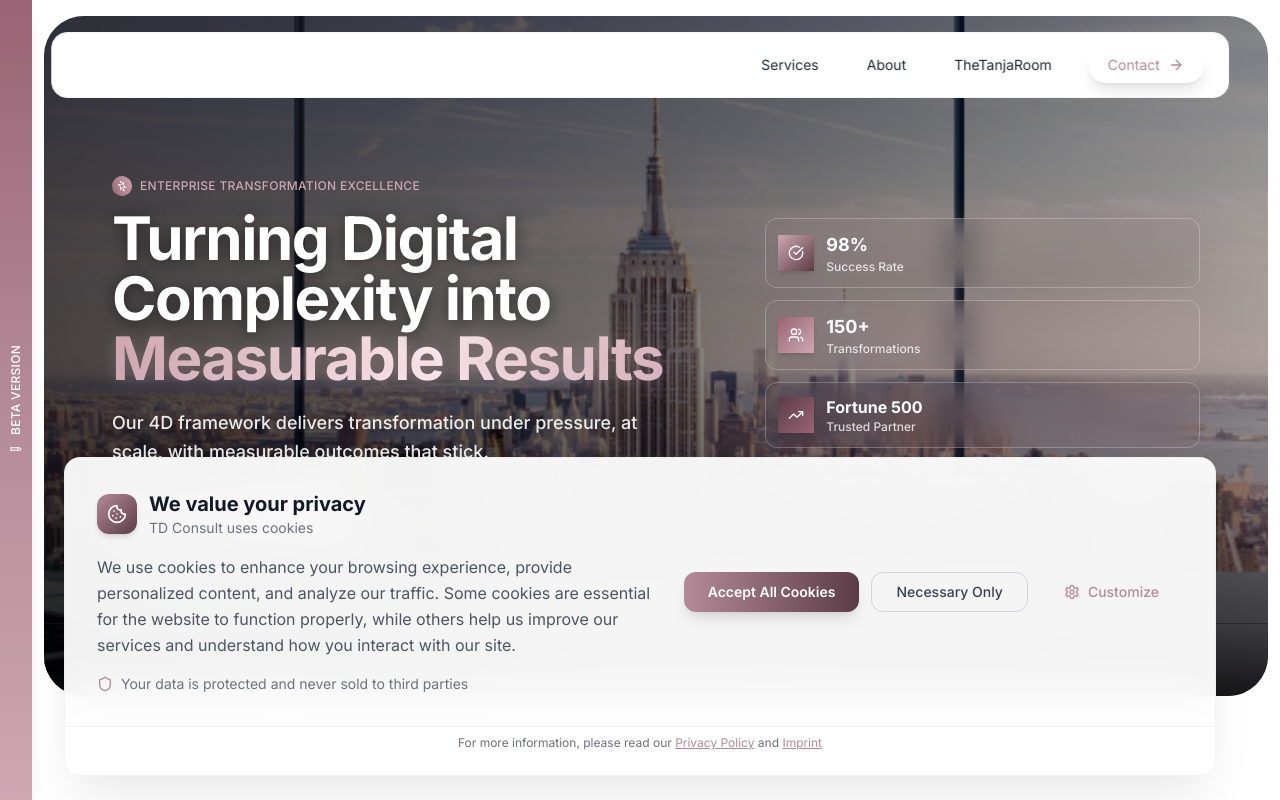
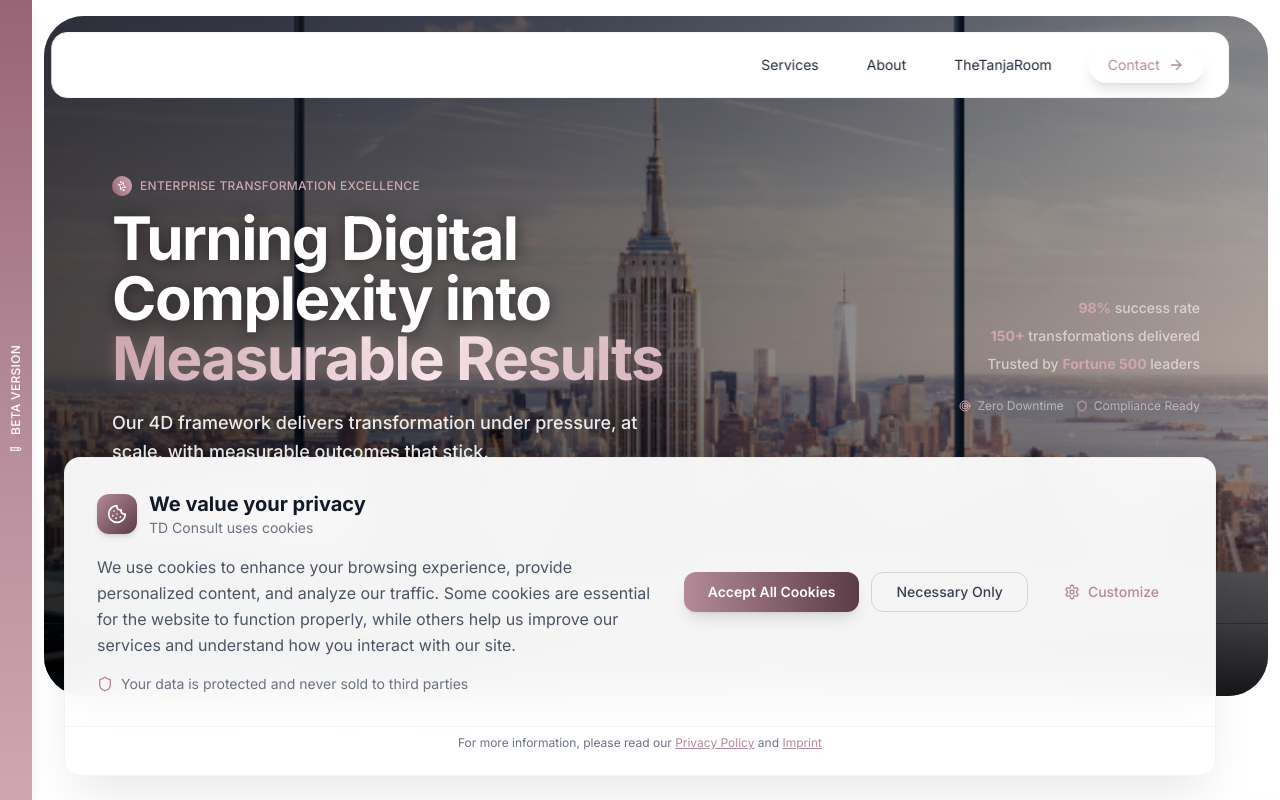
Before and after one commit to cxspectre/business-website, a Next.js app: page / in a window 1280 px wide. Shown: the top 800 px of the page. Built offline with nearby package versions, Linux system fonts and the light colour scheme; grey boxes are pictures that could not be loaded.

Commit message:
Simplify hero stats to subtle text-based format - remove competing glassmorphism cards for cleaner composition

```diff
--- a/components/hero.tsx
+++ b/components/hero.tsx
@@ -121,81 +121,40 @@ const Hero = () => {
             initial={{ opacity: 0, x: 50 }}
             animate={{ opacity: 1, x: 0 }}
             transition={{ duration: 1, delay: 0.4, ease: [0.23, 1, 0.32, 1] }}
-            className="lg:col-span-5 space-y-3"
+            className="lg:col-span-5 flex flex-col justify-center items-end"
           >
+            {/* Subtle inline stats */}
             <motion.div
-              initial={{ opacity: 0, y: 20, scale: 0.9 }}
-              animate={{ opacity: 1, y: 0, scale: 1 }}
-              transition={{ delay: 0.6, duration: 0.6, ease: [0.23, 1, 0.32, 1] }}
-              className="relative group"
+              initial={{ opacity: 0, y: 20 }}
+              animate={{ opacity: 1, y: 0 }}
+              transition={{ delay: 0.8, duration: 0.6 }}
+              className="text-right space-y-2"
             >
-              <div className="absolute inset-0 bg-gradient-to-br from-[#cea7b1]/15 to-[#5b3c46]/15 rounded-xl blur-lg group-hover:blur-xl transition-all duration-300" />
-              <div className="relative bg-white/12 backdrop-blur-lg border border-white/25 rounded-xl p-3 hover:bg-white/15 transition-all duration-300">
-                <div className="flex items-center gap-3">
-                  <div className="w-9 h-9 bg-gradient-to-br from-[#cea7b1] to-[#5b3c46] rounded-lg flex items-center justify-center shadow-md">
-                    <CheckCircle className="w-4 h-4 text-white" />
-                  </div>
-                  <div>
-                    <div className="text-lg font-bold text-white">98%</div>
-                    <div className="text-white/80 text-xs font-medium">Success Rate</div>
-                  </div>
-                </div>
+              <div className="text-white/60 text-sm font-medium">
+                <span className="text-[#cea7b1] font-bold">98%</span> success rate
+              </div>
+              <div className="text-white/60 text-sm font-medium">
+                <span className="text-[#cea7b1] font-bold">150+</span> transformations delivered
+              </div>
+              <div className="text-white/60 text-sm font-medium">
+                Trusted by <span className="text-[#cea7b1] font-bold">Fortune 500</span> leaders
               </div>
             </motion.div>
 
-            <motion.div
-              initial={{ opacity: 0, y: 20, scale: 0.9 }}
-              animate={{ opacity: 1, y: 0, scale: 1 }}
-              transition={{ delay: 0.8, duration: 0.6, ease: [0.23, 1, 0.32, 1] }}
-              className="relative group"
-            >
-              <div className="absolute inset-0 bg-gradient-to-br from-[#996475]/15 to-[#cea7b1]/15 rounded-xl blur-lg group-hover:blur-xl transition-all duration-300" />
-              <div className="relative bg-white/12 backdrop-blur-lg border border-white/25 rounded-xl p-3 hover:bg-white/15 transition-all duration-300">
-                <div className="flex items-center gap-3">
-                  <div className="w-9 h-9 bg-gradient-to-br from-[#996475] to-[#cea7b1] rounded-lg flex items-center justify-center shadow-md">
-                    <Users className="w-4 h-4 text-white" />
-                  </div>
-                  <div>
-                    <div className="text-lg font-bold text-white">150+</div>
-                    <div className="text-white/80 text-xs font-medium">Transformations</div>
-                  </div>
-                </div>
-              </div>
-            </motion.div>
-
-            <motion.div
-              initial={{ opacity: 0, y: 20, scale: 0.9 }}
-              animate={{ opacity: 1, y: 0, scale: 1 }}
-              transition={{ delay: 1.0, duration: 0.6, ease: [0.23, 1, 0.32, 1] }}
-              className="relative group"
-            >
-              <div className="absolute inset-0 bg-gradient-to-br from-[#5b3c46]/15 to-[#996475]/15 rounded-xl blur-lg group-hover:blur-xl transition-all duration-300" />
-              <div className="relative bg-white/12 backdrop-blur-lg border border-white/25 rounded-xl p-3 hover:bg-white/15 transition-all duration-300">
-                <div className="flex items-center gap-3">
-                  <div className="w-9 h-9 bg-gradient-to-br from-[#5b3c46] to-[#996475] rounded-lg flex items-center justify-center shadow-md">
-                    <TrendingUp className="w-4 h-4 text-white" />
-                  </div>
-                  <div>
-                    <div className="text-base font-bold text-white">Fortune 500</div>
-                    <div className="text-white/80 text-xs font-medium">Trusted Partner</div>
-                  </div>
-                </div>
-              </div>
-            </motion.div>
-
+            {/* Minimal badges */}
             <motion.div
               initial={{ opacity: 0, y: 20 }}
               animate={{ opacity: 1, y: 0 }}
-              transition={{ delay: 1.2, duration: 0.6 }}
-              className="flex gap-2 pt-2"
+              transition={{ delay: 1.0, duration: 0.6 }}
+              className="flex gap-3 mt-6"
             >
-              <div className="flex items-center gap-1.5 bg-white/8 backdrop-blur-sm rounded-full px-2.5 py-1 border border-white/15">
+              <div className="flex items-center gap-1.5 text-white/50 text-xs">
                 <Target className="w-3 h-3 text-[#cea7b1]" />
-                <span className="text-white/85 text-xs font-medium">Zero Downtime</span>
+                <span>Zero Downtime</span>
               </div>
-              <div className="flex items-center gap-1.5 bg-white/8 backdrop-blur-sm rounded-full px-2.5 py-1 border border-white/15">
+              <div className="flex items-center gap-1.5 text-white/50 text-xs">
                 <Shield className="w-3 h-3 text-[#cea7b1]" />
-                <span className="text-white/85 text-xs font-medium">Compliance Ready</span>
+                <span>Compliance Ready</span>
               </div>
             </motion.div>
           </motion.div>
```
